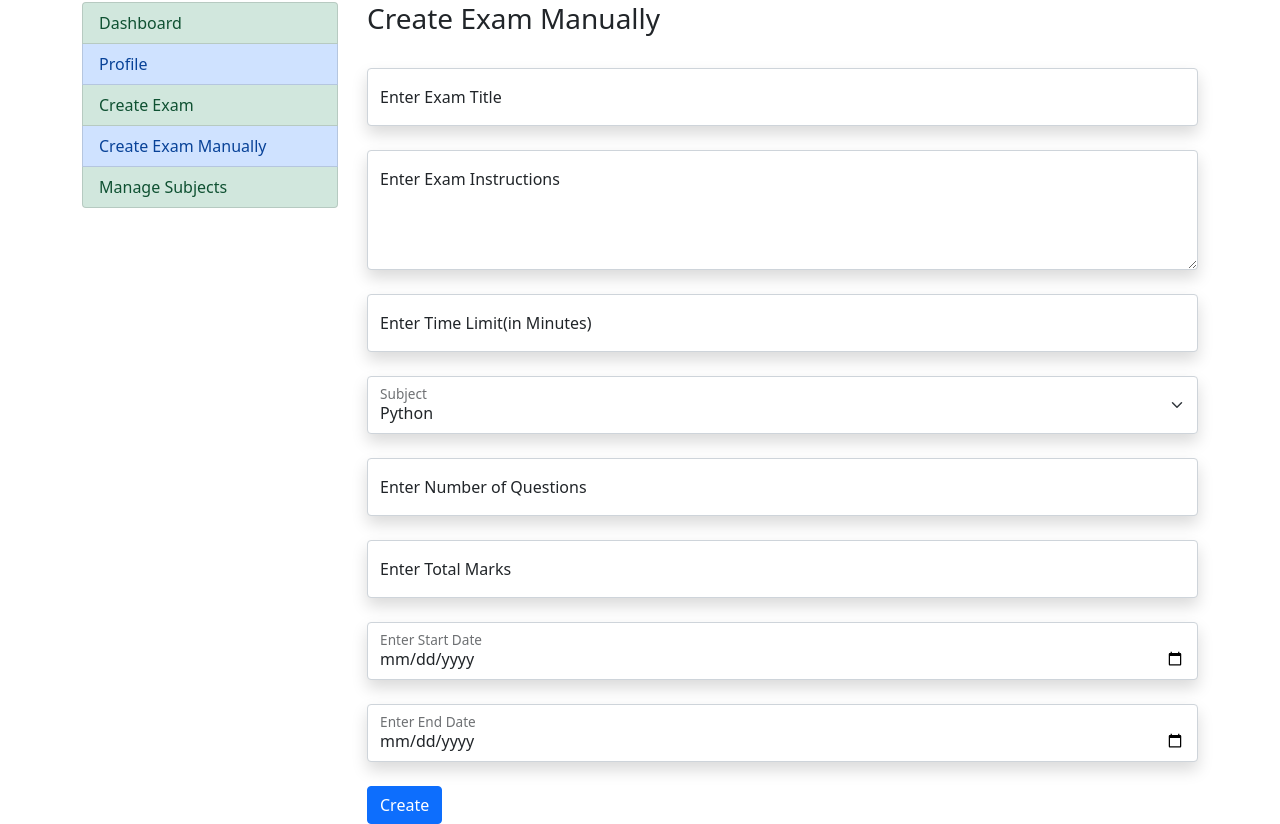
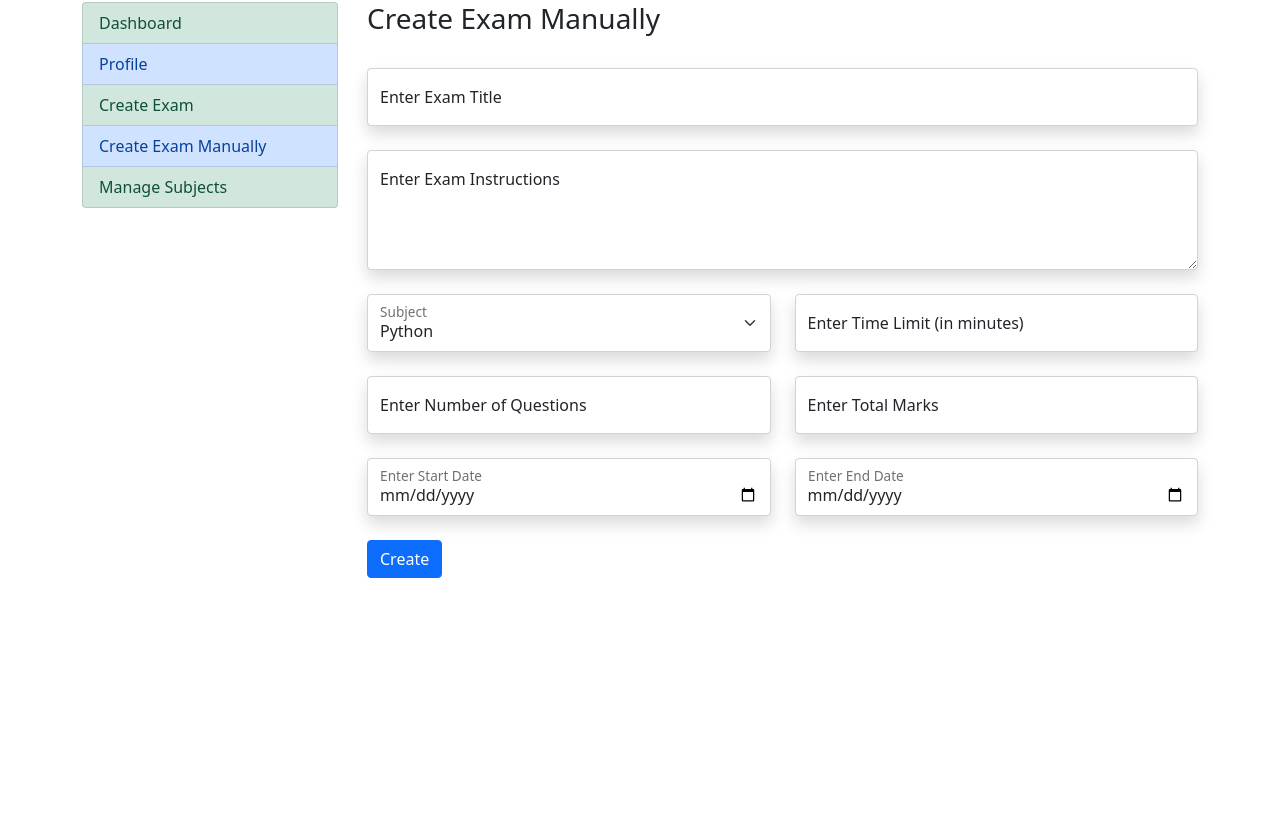
Before and after one commit to VKrishna2090/KNSS-Aptitude, a Flask app: page /create_exam_manual_form in a window 1280 px wide. Shown: the part 76-900 px from the top of the page. After the commit the page ends 654 px from the top, so only its background shows below. Run offline with Flask 2, Linux system fonts and the light colour scheme; data comes from the database, SQL or seed files in the repository; some libraries are stand-ins or nearby versions.

Commit message:
changes on exam manual

```diff
--- a/templates/staff/create_exam_manual_form.html
+++ b/templates/staff/create_exam_manual_form.html
@@ -18,11 +18,8 @@
             placeholder="Enter Exam Instructions" id="subject_desc" style="width: 100%; height: 120px"></textarea>
         <label for="subject_desc">Enter Exam Instructions</label>
     </div><br>
-    <div class="form-floating">
-        <input type="text" class="shadow form-control has-validation" name="exam_time_limit"
-            placeholder="Enter Time Limit" id="exam_time_limit" required>
-        <label for="exam_time_limit">Enter Time Limit(in Minutes)</label>
-    </div><br>
+    <div class="row">
+        <div class="col">
             <div class="form-floating">
                 <select class="shadow form-select" id="subject" name="subject">
                     {% for sub in subjects %}
@@ -31,30 +28,55 @@
                 </select>
                 <label for="subject">Subject</label>
             </div><br>
+        </div>
+        <div class="col">
+            <div class="form-floating">
+                <input type="text" class="shadow form-control has-validation" name="exam_time_limit"
+                    placeholder="Enter Time Limit" id="exam_time_limit" required>
+                <label for="exam_time_limit">Enter Time Limit (in minutes)</label>
+            </div><br>
+        </div>
+    </div>
+    <div class="row">
+        <div class="col">
             <div class="form-floating">
                 <input type="text" class="shadow form-control has-validation" name="exam_no_of_questions"
                     placeholder="Enter Number of Questions" id="exam_no_of_questions" required>
                 <label for="exam_no_of_questions">Enter Number of Questions</label>
             </div><br>
+        </div>
+        <div class="col">
             <div class="form-floating">
                 <input type="text" class="shadow form-control has-validation" name="exam_total_marks"
                     placeholder="Enter Total Marks" id="exam_total_marks" required>
                 <label for="exam_no_of_questions">Enter Total Marks</label>
             </div><br>
+        </div>
+    </div>
+    <div class="row">
+        <div class="col">
             <div class="form-floating">
                 <input type="date" class="shadow form-control has-validation" name="exam_start_date"
                     placeholder="Enter Start Date" id="exam_start_date" required>
                 <label for="exam_start_date">Enter Start Date</label>
             </div><br>
-
+        </div>
+        <div class="col">
             <div class="form-floating">
                 <input type="date" class="shadow form-control has-validation" name="exam_end_date"
                     placeholder="Enter End Date" id="exam_end_date" required>
                 <label for="exam_end_date">Enter End Date</label>
             </div><br>
-
+        </div>
+    </div>
     <button type="submit" class="btn btn-primary">Create</button>
-
 </form>
-
+<!--<br>
+<div class="input-group">
+    <span>Question and Option</span>
+    <div class="row row-cols-1">
+        <div class="col"><input type="text" aria-label="First name" class="form-control"></div>
+        <div class="col"><textarea type="text" aria-label="Last name" class="form-control"></textarea></div>
+    </div>
+</div>-->
 {% endblock %}
```
Also changed, not shown: run.py (line endings or trailing spaces). Lines whose indentation alone changed are shown as unchanged.
